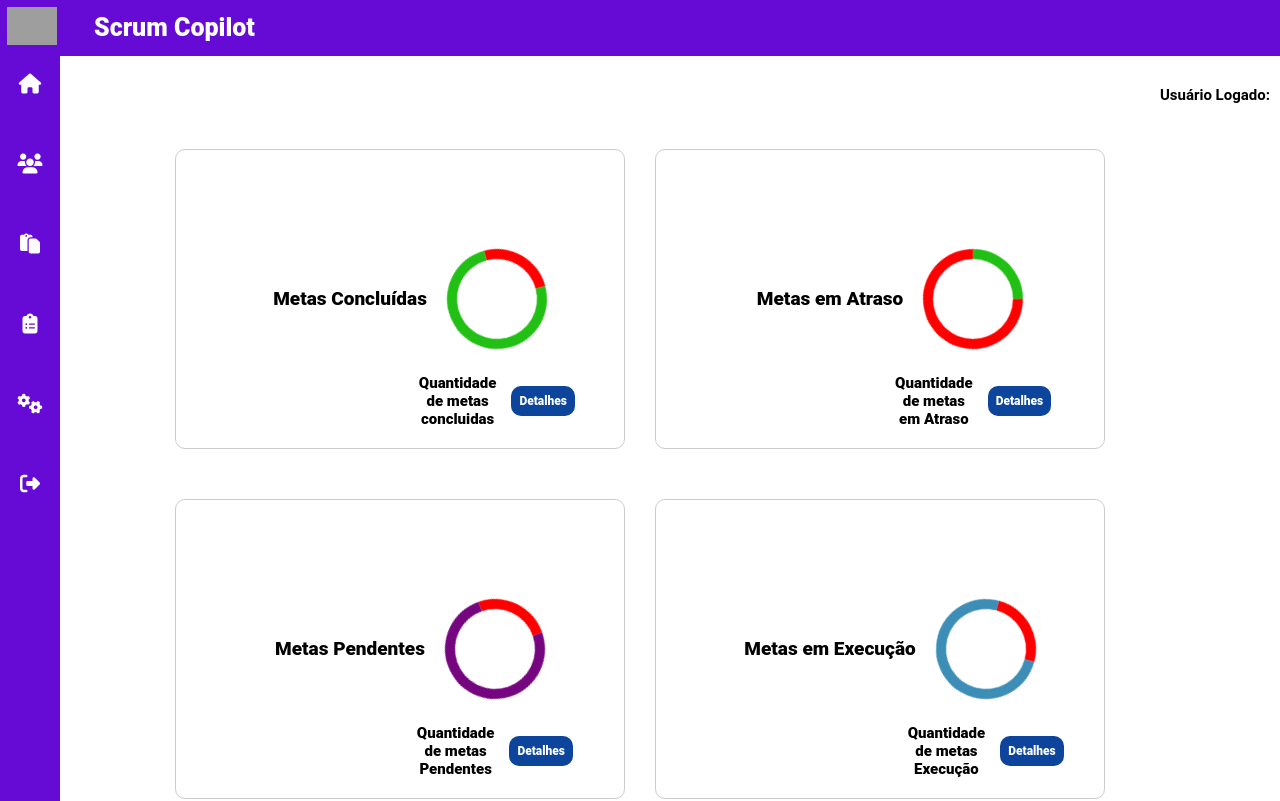
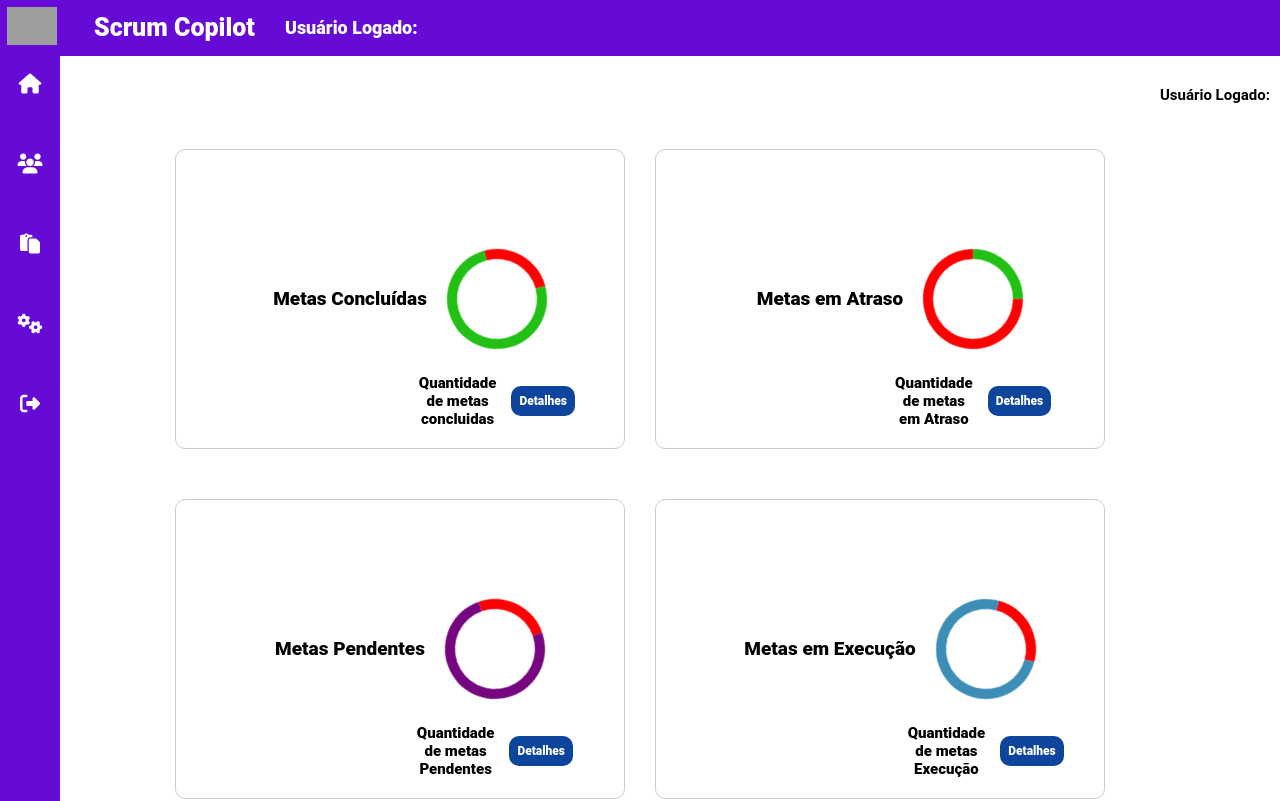
Before and after one commit to WenerRodrigo/scrum_copilot, an Angular app: page /telaDashboard in a window 1280 px wide. Shown: the top 801 px of the page. Built offline with nearby package versions, Linux system fonts and the light colour scheme; grey boxes are pictures that could not be loaded.

Commit message:
add descrição do usuario logado

```diff
--- a/src/app/components/tela-navigation/tela-navigation.component.css
+++ b/src/app/components/tela-navigation/tela-navigation.component.css
@@ -15,6 +15,18 @@
     font-family: 'Roboto', sans-serif;
     font-weight: 900;
     font-size: 25px;
+    text-align: center;
+    color: #fff;
+
+}
+
+.user-info {
+    display: flex;
+    align-items: center;
+    justify-content: center;
+    font-family: 'Roboto', sans-serif;
+    font-weight: 900;
+    font-size: 18px;
     text-align: center;
     color: #fff;
 
--- a/src/app/components/tela-navigation/tela-navigation.component.html
+++ b/src/app/components/tela-navigation/tela-navigation.component.html
@@ -3,6 +3,9 @@
         <img src="../../../../assets/logo_copilot.Default" width="50px" alt="Imagem Copilot">
     </div>
     <h1 class="title_cabecalho">Scrum Copilot</h1>
+    <div class="user-info">
+        <span>Usuário Logado: {{ userEmail }}</span>
+    </div>
 </div>
 
 <div class="container">
@@ -28,12 +31,6 @@
                 </a>
             </li>
             <li>
-                <a href="telaEtapas">
-                    <span class="icon"><i class="fa-sharp fa-solid fa-clipboard-list"></i></span>
-                    <span class="title">Gerenciar Etapas</span>
-                </a>
-            </li>
-            <li>
                 <a href="/validarEmail">
                     <span class="icon"><i class="fa-solid fa-gears"></i></span>
                     <span class="title">Resetar senha</span>
--- a/src/app/components/tela-navigation/tela-navigation.component.ts
+++ b/src/app/components/tela-navigation/tela-navigation.component.ts
@@ -6,8 +6,11 @@ import { Component, OnInit } from '@angular/core';
   styleUrls: ['./tela-navigation.component.css']
 })
 export class TelaNavigationComponent implements OnInit {
-
-  constructor() { }
+  userEmail: string;
+  constructor() {
+    const storedEmail = localStorage.getItem('userEmail');
+    this.userEmail = storedEmail || '';
+  }
 
   ngOnInit(): void {
   }
```
